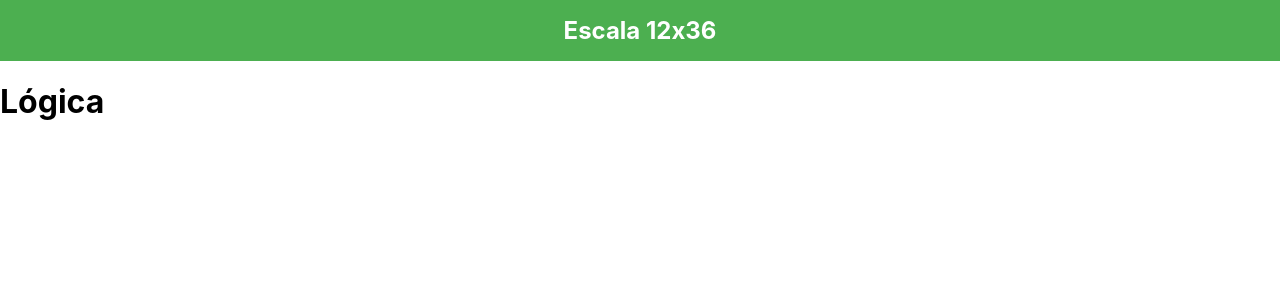
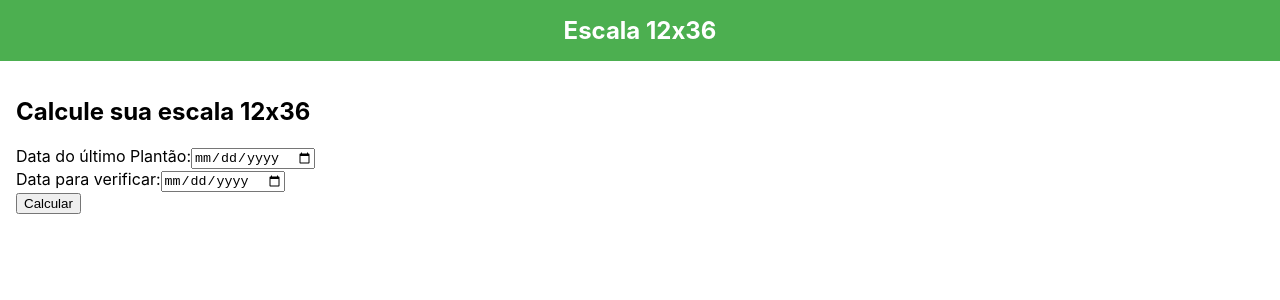
Before and after one commit to Re-Santos/escala-12x36, a React (Create React App) app in the folder escala-12x36/: page / in a window 1280 px wide. Shown: the top 300 px of the page. Built offline with nearby package versions, Linux system fonts and the light colour scheme.

Commit message:
Desenvolve a lógica e cria estilização básica

```diff
--- a/escala-12x36/src/components/WorkSchedule.js
+++ b/escala-12x36/src/components/WorkSchedule.js
@@ -1,11 +1,66 @@
-import React from 'react'
+import React, { useState } from 'react'
 
 const WorkSchedule = () => {
+  const [lastShift, setLastShift] = useState(""); // data do último plantão
+  const [queryDate, setQueryDate] = useState(""); // data que será consultada
+  const [result, setResult] = useState("") //Resultado(plantão ou folga)
+
+   // Função para calcular a escala
+  const calculateShedule = () =>{
+    const lastShiftDate = new Date(lastShift); // converte a última data para objeto Date
+    const queryDateObject = new Date(queryDate); // converte da consultada para objeto
+
+
+   //Calcula a diferença em milissegundos e converte para horas
+  const differenceInHours = (queryDateObject - lastShiftDate) / (1000 * 60 *60);
+
+  //O ciclo da escala é de 48h(12 trabalho e 36 folga)
+  const cycleHours = differenceInHours % 48;
+
+ // Baseado no ciclo de estiver nas primeiras 12h do ciclo, é plantão, senão, é folga
+  if (cycleHours >=0 && cycleHours < 12) {
+
+    setResult("Você estará de PLANTÃO");
+
+    }else{
+      setResult("Você estará de FOLGA");
+
+    }
+
+  };
+
   return (
-    <div>
-      <h1>Lógica</h1>
+    <div style={{padding:"1rem"}}>
+      <h2>Calcule sua escala 12x36</h2>
+
+      <label>
+        Data do último Plantão:
+        <input
+          type="date"
+          value={lastShift}
+          onChange={(e) => setLastShift(e.target.value)}
+        />
+
+      </label>
+
+      <br/>
+
+    <label>
+      Data para verificar:
+      <input
+        type="date"
+        value={queryDate}
+        onChange={(e) => setQueryDate(e.target.value)}
+      />
+    </label>
+
+    <br/>
+
+    <button onClick={calculateShedule}>Calcular</button>
+
+    <h3>{result}</h3>
     </div>
   )
-}
+};
 
 export default WorkSchedule;
```
